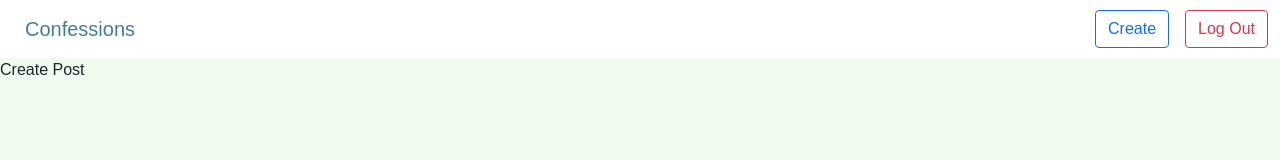
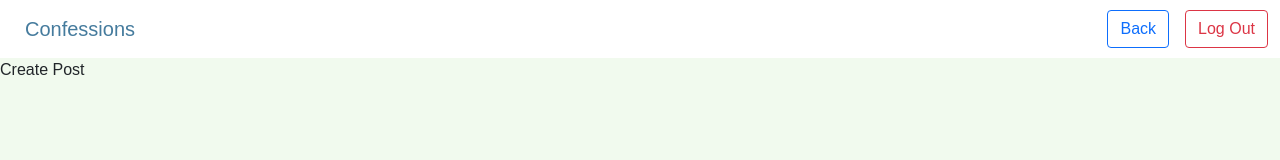
Before and after one commit to SLuo490/Confessions, a React (Create React App) app: page /create in a window 1280 px wide. Shown: the top 160 px of the page. Built offline with nearby package versions, Linux system fonts and the light colour scheme; no server answers; sample sign-in values are in the browser's storage; a web font is replaced by a local one.

Commit message:
add back button to nav when in create page

```diff
--- a/src/components/Nav.js
+++ b/src/components/Nav.js
@@ -38,8 +38,31 @@ export default function Nav() {
             </div>
           ) : (
             <div>
+              {location.pathname === '/create' ? (
+                <div>
+                  <Link to='/home'>
+                    <button
+                      type='button'
+                      className='btn btn-outline-primary me-3'
+                    >
+                      Back
+                    </button>
+                  </Link>
+                  <button
+                    type='button'
+                    className='btn btn-outline-danger'
+                    onClick={logOut}
+                  >
+                    Log Out
+                  </button>
+                </div>
+              ) : (
+                <div>
                   <Link to='/create'>
-                <button type='button' className='btn btn-outline-primary me-3'>
+                    <button
+                      type='button'
+                      className='btn btn-outline-primary me-3'
+                    >
                       Create
                     </button>
                   </Link>
@@ -53,6 +76,8 @@ export default function Nav() {
                 </div>
               )}
             </div>
+          )}
+        </div>
       </div>
     </nav>
   );
```
Lines whose indentation alone changed are shown as unchanged.
